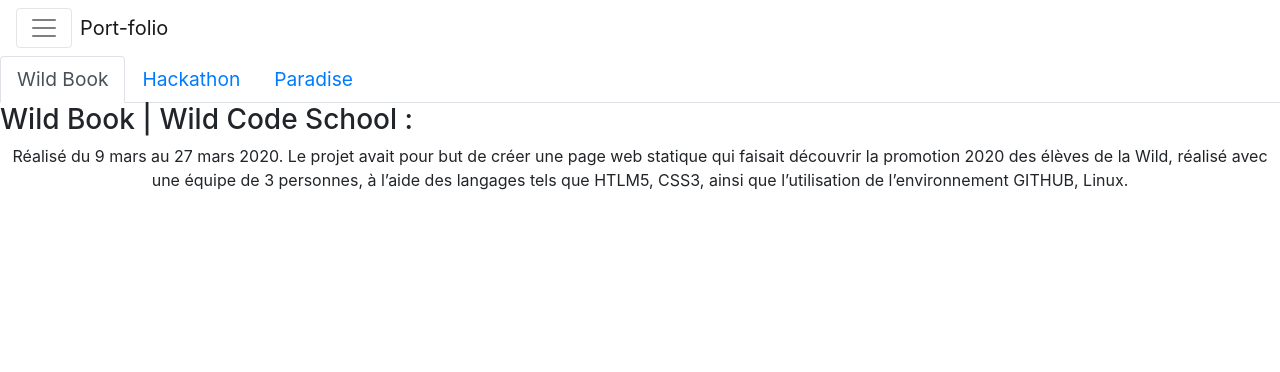
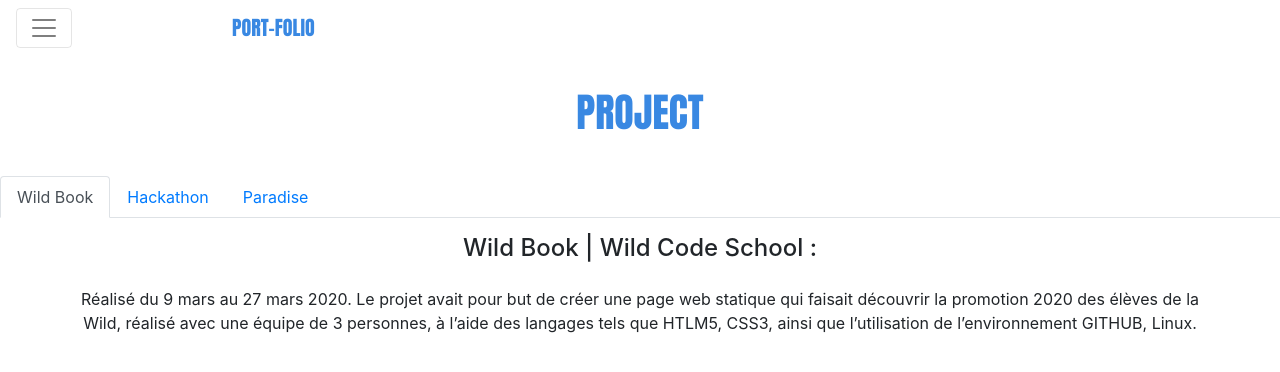
Before and after one commit to malikH88/MonPort-Folio, a React (Create React App) app: page /Projets in a window 1280 px wide. Shown: the top 372 px of the page. Built offline with nearby package versions, Linux system fonts and the light colour scheme.

Commit message:
style(app): work on style of app

```diff
--- a/package.json
+++ b/package.json
@@ -12,6 +12,8 @@
     "react": "^16.13.1",
     "react-dom": "^16.13.1",
     "react-pdf": "^4.1.0",
+    "react-pose": "^4.0.10",
+    "react-pose-text": "^3.1.0",
     "react-router-dom": "^5.1.2",
     "react-scripts": "3.4.1",
     "reactstrap": "^8.4.1"
--- a/src/Components/Contact.jsx
+++ b/src/Components/Contact.jsx
@@ -1,10 +1,16 @@
 import React from 'react';
+import '../Css/Contact.css';
 
 function Contact() {
   return (
-    <div>
+    <div className='Container_Contact'>
       <h1>Contact</h1>
-
+      <p>2 ter rue des chalettes</p>
+      <p>51470 SAINT MEMMIE</p>
+      <p>malik.hyamine@gmail.com</p>
+      <p>07.81.50.81.35</p>
+      <p>Github : malikH88</p>
+      <p>LinkedIn : Malik Himeur</p>
     </div>
   )
 }
--- a/src/Components/Home.jsx
+++ b/src/Components/Home.jsx
@@ -1,6 +1,16 @@
 import React, { useState } from 'react';
+import { Jumbotron, Button, Collapse, Card, CardBody } from 'reactstrap';
+import SplitText from 'react-pose-text';
 import '../Css/Home.css';
-import { Jumbotron, Button, Collapse, Card, CardBody } from 'reactstrap';
+
+const charPoses = {
+  exit: { opacity: 0, y: 20 },
+  enter: {
+    opacity: 1,
+    y: 0,
+    delay: ({ charIndex }) => charIndex * 10
+  }
+};
 
 function Home() {
   const [isOpen, setIsOpen] = useState(false);
@@ -8,12 +18,16 @@
   return (
     <div>
       <Jumbotron>
-        <h1 className="display-3">Hello, world!</h1>
-        <p className="lead">This is a simple hero unit, a simple Jumbotron-style component for calling extra attention to featured content or information.</p>
+        <h1 className="title">React Development</h1>
+        <div className="Text_Animation">
+          <SplitText initialPose="exit" pose="enter" charPoses={charPoses} >
+          Motivé et rigoureux, je souhaite effectuer un stage dans le secteur du développement web et suis disponible à partir du 3 août 2020 pour une durée de 4 mois. Je suis mobile pour le secteur Luxembourg, Champagne Ardenne.
+          </SplitText>
+        </div>
         <hr className="my-2" />
         <p>It uses utility classes for typography and spacing to space content out within the larger container.</p>
         <div>
-          <Button color="primary" onClick={toggle} style={{ marginBottom: '1rem' }}>Toggle</Button>
+          <Button color="primary" onClick={toggle} style={{ marginBottom: '1rem' }}>More</Button>
           <Collapse isOpen={isOpen}>
             <Card>
               <CardBody>
--- a/src/Components/NavBar.jsx
+++ b/src/Components/NavBar.jsx
@@ -11,8 +11,10 @@
   return (
     <div className="Container_Nav">
       <Navbar color="faded" light>
-        <NavbarToggler onClick={toggleNavbar} className="mr-2" />
-        <NavbarBrand href="/" className="mr-auto Navbar_Title">Port-folio</NavbarBrand>
+        <NavbarToggler onClick={toggleNavbar} className="Burger_Menu"/>
+        <NavbarBrand href="/" className="mr-auto">
+          <p className="Navbar_Title">PORT-FOLIO</p>
+        </NavbarBrand>
         <Collapse isOpen={!collapsed} navbar>
           <div className='Container_Ul'>
             <NavItem>
--- a/src/Components/Tabs.jsx
+++ b/src/Components/Tabs.jsx
@@ -12,6 +12,7 @@
 
 	return (
 		<div>
+      <h1>PROJECT</h1>
 			<Nav tabs>
 				<NavItem>
 					<NavLink className={classnames({ active: activeTab === '1' })} onClick={() => { toggle('1'); }}>Wild Book</NavLink>
@@ -27,24 +28,42 @@
 				<TabPane tabId="1">
 					<Row>
 						<Col sm="12">
-							<h3>{props.ProjectApi.WildBook.title}</h3>
-							<p>{props.ProjectApi.WildBook.Resume}</p>
+              <div className='Container_Project'>
+                <div className='Container_title'>
+                  <h3 className='H3_title'>{props.ProjectApi.WildBook.title}</h3>
+                </div>
+                <div className='Container_Resume'>
+                  <p>{props.ProjectApi.WildBook.Resume}</p>
+                </div>
+              </div>
 						</Col>
 					</Row>
 				</TabPane>
 				<TabPane tabId="2">
 					<Row>
 						<Col sm="12">
-							<h3>{props.ProjectApi.Hackathon.title}</h3>
-							<p>{props.ProjectApi.Hackathon.Resume}</p>
+            <div className='Container_Project'>
+                <div className='Container_title'>
+                  <h3 className='H3_title'>{props.ProjectApi.Hackathon.title}</h3>
+                </div>
+                <div className='Container_Resume'>
+                  <p>{props.ProjectApi.Hackathon.Resume}</p>
+                </div>
+              </div>
 						</Col>
 					</Row>
 				</TabPane>
 				<TabPane tabId="3">
 					<Row>
 						<Col sm="12">
-							<h3>{props.ProjectApi.CocktailParadise.title}</h3>
-							<p>{props.ProjectApi.CocktailParadise.Resume}</p>
+            <div className='Container_Project'>
+                <div className='Container_title'>
+                  <h3 className='H3_title'>{props.ProjectApi.CocktailParadise.title}</h3>
+                </div>
+                <div className='Container_Resume'>
+                  <p>{props.ProjectApi.CocktailParadise.Resume}</p>
+                </div>
+              </div>
 						</Col>
 					</Row>
 				</TabPane>
--- /dev/null
+++ b/src/Css/Contact.css
@@ -0,0 +1,3 @@
+.Container_Contact{
+    text-align: center;
+}
--- a/src/Css/Home.css
+++ b/src/Css/Home.css
@@ -1,9 +1,22 @@
+
+.Background_Home{
+    background-color: violet;
+}
+
+.title{
+    font-size: 2rem;
+    color: rgb(57, 136, 226);
+    font-family: Impact, Haettenschweiler, 'Arial Narrow Bold', sans-serif;
+    font-weight: 5000;
+}
+
 .Home_Page{
     display: flex;
     flex-direction: column;
     justify-content: center;
     align-items: center;
 }
+
 .Home_Title{
     font-size: 1.5rem;
     margin-bottom: 4rem;
@@ -12,3 +25,10 @@
 .Container_Home_Text {
     width: 80vw;
 }
+
+.Text_Animation {
+    padding: 1rem;
+    text-align: center;
+    font-size: 1.25rem;
+    font-weight: 300;
+}
--- a/src/Css/NavBar.css
+++ b/src/Css/NavBar.css
@@ -1,13 +1,18 @@
-.Container_Nav{
+.Burger_Menu{
+    margin-right: 10rem;
+}
+
+.Navbar_Title{
+    font-family: Impact, Haettenschweiler, 'Arial Narrow Bold', sans-serif;
+    color: rgb(57, 136, 226);
+    margin: 0;
+    padding: 0;
+}
+
+.Container_Ul{
+    list-style-type: none;
 }
 
 a{
-    font-size: 1.2rem;
+    font-size: 1rem;
 }
-
-.Container_Ul{
-    display: flex;
-    flex-direction: column;
-    justify-self: start;
-    list-style-type: none;
-}
--- a/src/Css/Tabs.css
+++ b/src/Css/Tabs.css
@@ -1,3 +1,24 @@
-p{
+h1{
+    padding: 2rem;
+    color: rgb(57, 136, 226);
+    font-family: Impact, Haettenschweiler, 'Arial Narrow Bold', sans-serif;
+}
+
+.Container_Project{
+    display: flex;
+    flex-direction: column;
+    justify-content: center;
+    align-items: center;
+}
+
+.H3_title{
+    text-align: center;
+    font-size: 1.5rem;
+    padding-top: 1rem;
+    padding-bottom: 1rem;
+}
+
+.Container_Resume{
+    width: 90vw;
     text-align: center;
 }
```
Also changed, not shown: 1 other file (tests, documents, lock files or other folders).
